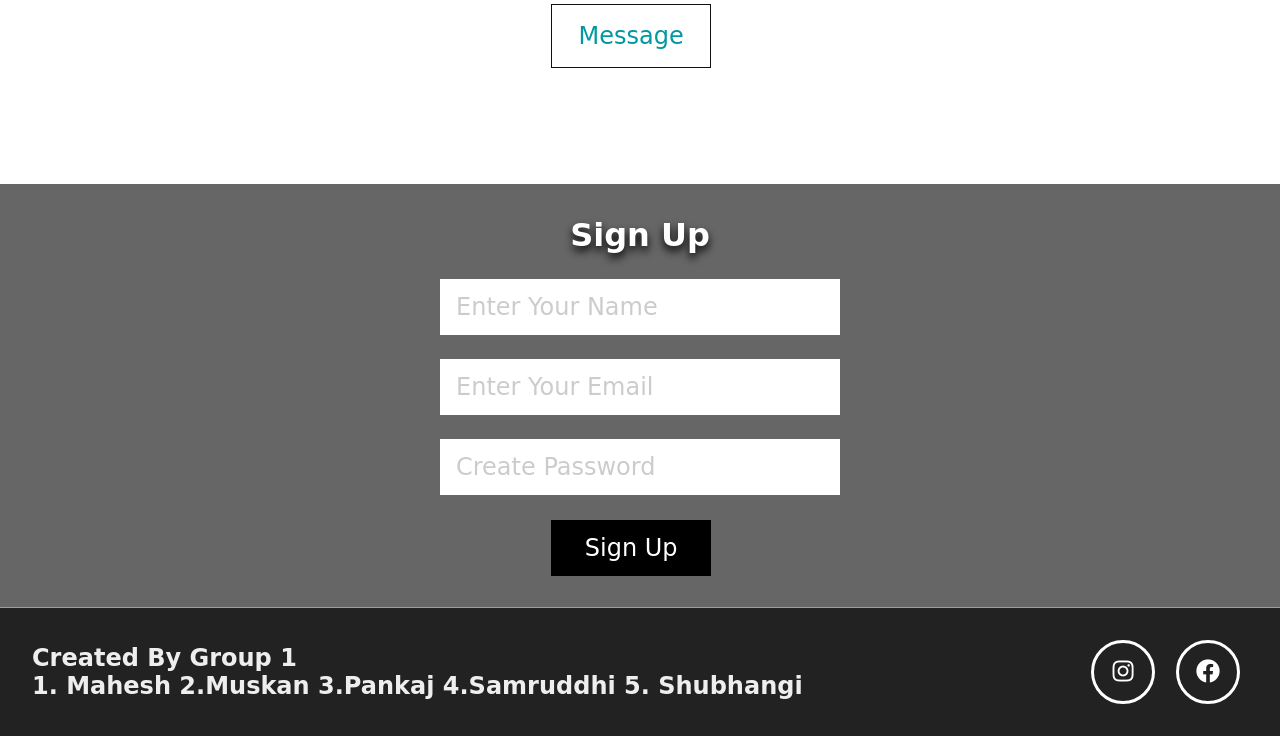
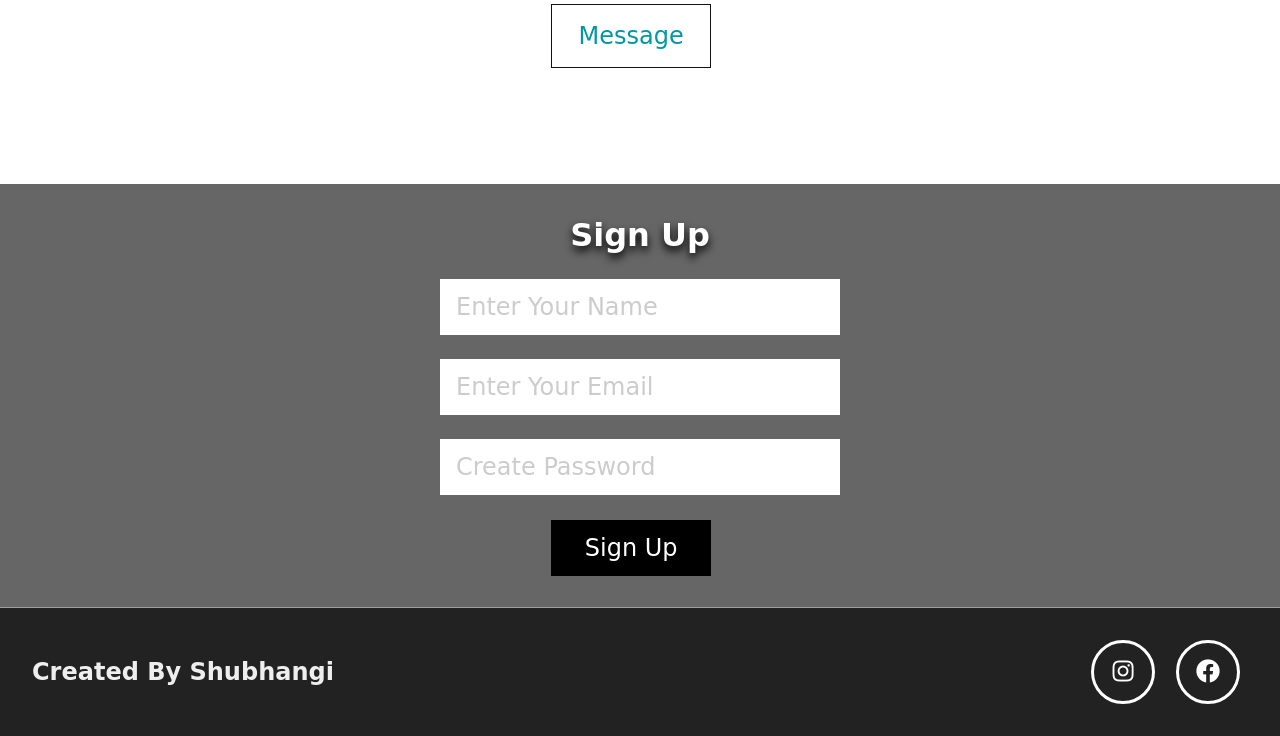
Before and after one commit to ShubhangiChaudhary/Travelling.github.io, a plain HTML site: page index.html in a window 1280 px wide. Shown: the part 9397-10133 px from the top of the page. Drawn offline with Linux system fonts and the light colour scheme.

Commit message:
Update index.html

```diff
--- a/index.html
+++ b/index.html
@@ -521,7 +521,7 @@
 
                 <section class="footer">
 
-                <h1 class="credit">Created By Group 1<br>1. Mahesh 2.Muskan 3.Pankaj 4.Samruddhi 5. Shubhangi</span></h1>
+                <h1 class="credit">Created By Shubhangi</h1>
 
                 <div class="icons">
                     <a href="https://www.instagram.com/incredibleindia/?hl=en" target="popup" class="fab fa-instagram"></a>
```
